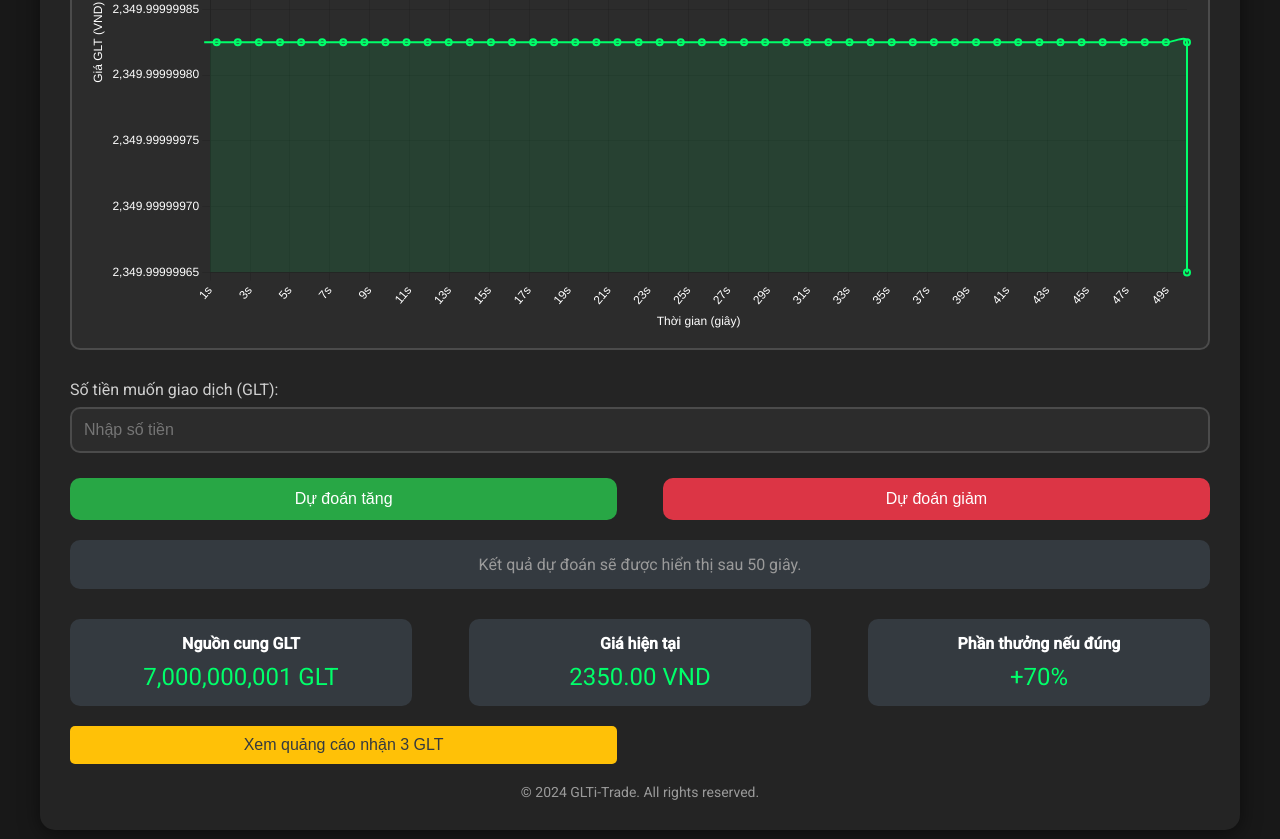
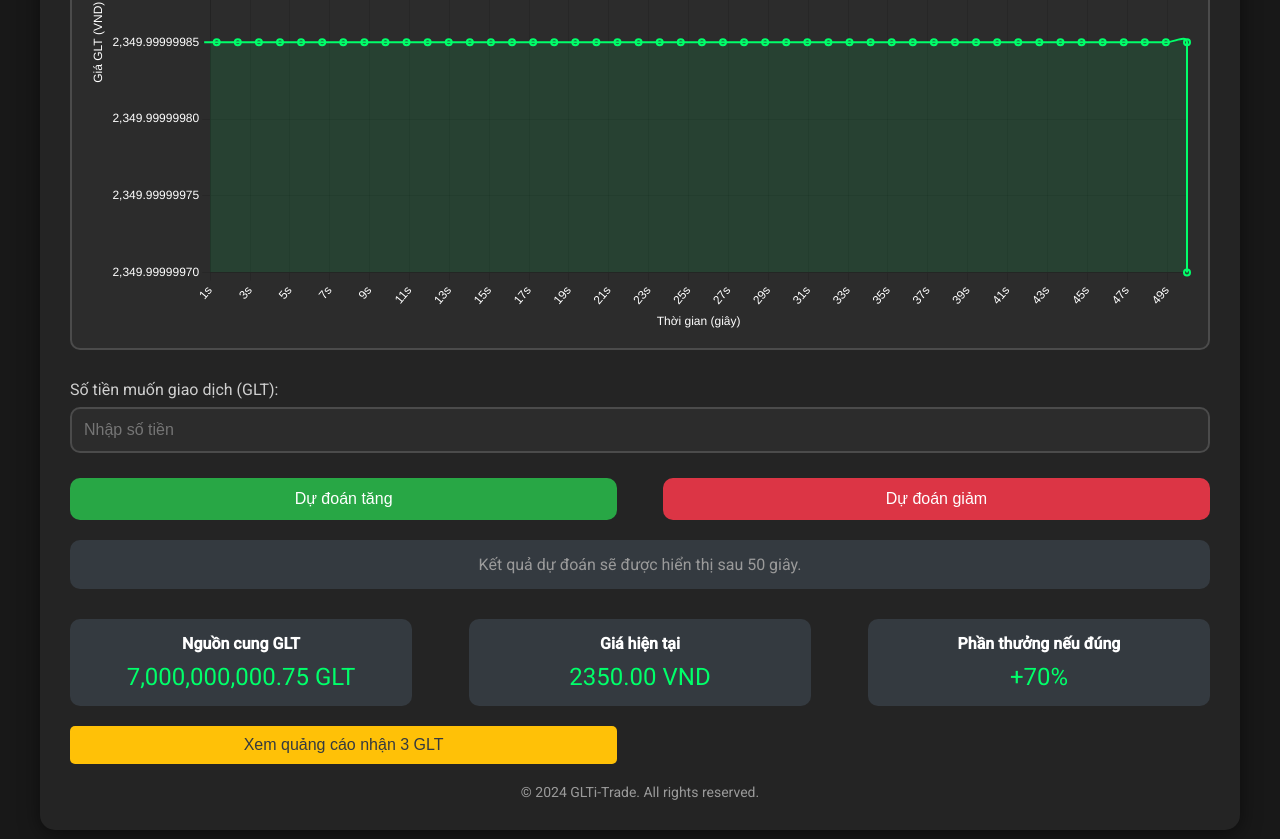
Before and after one commit to kaifandom/glti-trade, a plain HTML site: page index.html in a window 1280 px wide. Shown: the part 345-1184 px from the top of the page. Drawn offline with nearby package versions, Linux system fonts and the light colour scheme.

Commit message:
Update index.html

```diff
--- a/index.html
+++ b/index.html
@@ -6,7 +6,7 @@
     <title>GLTi-Trade - Giao Dịch GLT</title>
     <link href="https://fonts.googleapis.com/css2?family=Roboto:wght@300;400;500&display=swap" rel="stylesheet">
     <script src="https://cdn.jsdelivr.net/npm/chart.js"></script>
-     <style>
+    <style>
         * {
             box-sizing: border-box;
             margin: 0;
@@ -298,8 +298,8 @@
         let currentPrice = initialPrice;   // Giá hiện tại
 
         function updateSupplyAndPrice() {
-            // Mỗi giây cung tăng 0.75 GLT
-            currentSupply += 1;  // Giảm nguồn cung thay vì tăng
+            // Nguồn cung tăng 0.75 GLT mỗi giây
+            currentSupply += 0.75;
 
             // Tính giá GLT mới dựa trên nguồn cung
             currentPrice = initialPrice * (initialSupply / currentSupply);
```
